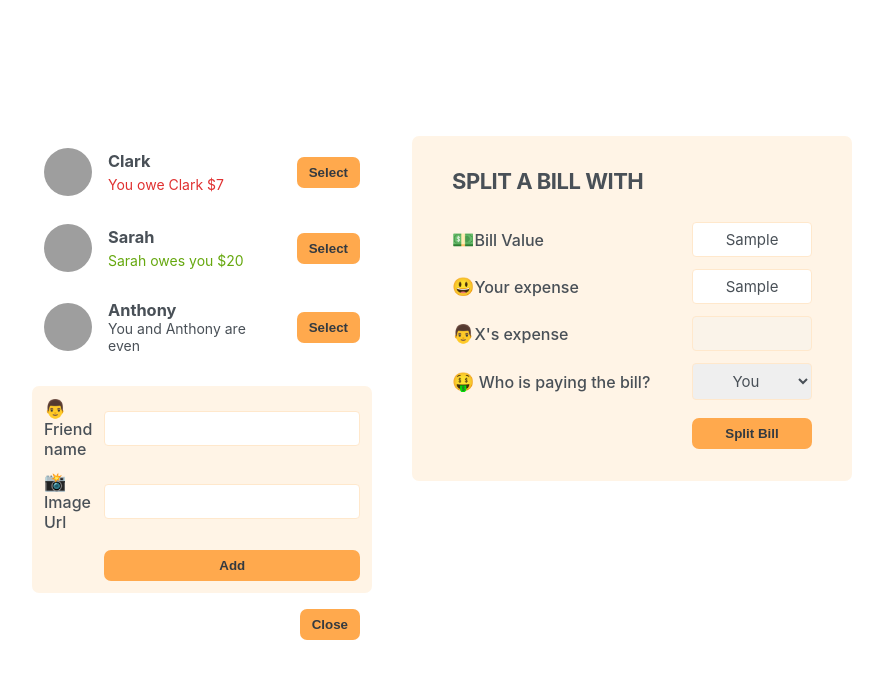
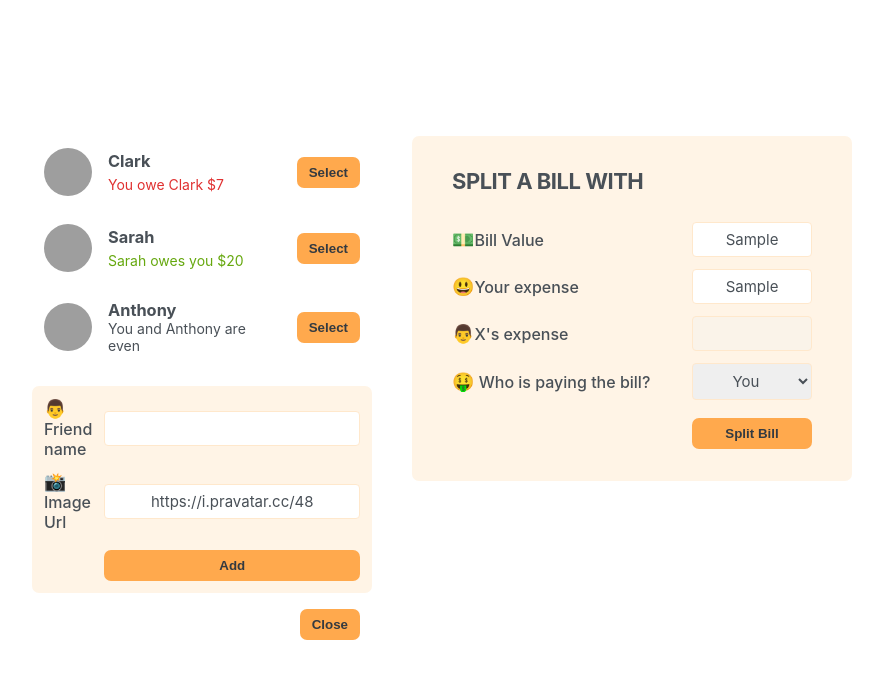
Before and after one commit to PramodYadav2711/06-eat-n-split, a React (Create React App) app: page / in a window 1280 px wide. Both pictures are taken after typing "Sample", "Sample" into the empty fields and a click on the button "Add Friend". Shown: the top 678 px of the page, without its empty margins (198-1081 px from the left). Built offline with nearby package versions, Linux system fonts and the light colour scheme; grey boxes are pictures that could not be loaded.

Commit message:
further devlopment on Add friend Component

```diff
--- a/src/App.js
+++ b/src/App.js
@@ -30,17 +30,22 @@ function Button({ children, onClick }) {
 }
 
 export default function App() {
+  const [friends, setFriends] = useState(initialFriends);
   const [showAddFriend, setShowAddFriend] = useState(false);
 
   function handleShowAddFriend() {
     setShowAddFriend((show) => !show);
   }
 
+  function handleAddFriend(friend) {
+    setFriends((friends) => [...friends, friend]);
+    setShowAddFriend(false);
+  }
   return (
     <div className="app">
       <div className="sidebar">
-        <FriendsList />
-        {showAddFriend && <FormAddFriend />}
+        <FriendsList friends={friends} />
+        {showAddFriend && <FormAddFriend onAddFriend={handleAddFriend} />}
         <Button onClick={handleShowAddFriend}>
           {showAddFriend ? "Close" : "Add Friend"}
         </Button>
@@ -52,8 +57,7 @@ export default function App() {
   );
 }
 
-function FriendsList() {
-  const friends = initialFriends;
+function FriendsList({ friends }) {
   return (
     <ul>
       {friends.map((friend) => (
@@ -88,14 +92,45 @@ function Friend({ friend }) {
   );
 }
 
-function FormAddFriend() {
+function FormAddFriend({ onAddFriend }) {
+  const [name, setName] = useState("");
+  const [image, setImage] = useState("https://i.pravatar.cc/48");
+
+  function handleSubmit(event) {
+    event.preventDefault();
+
+    if (!name || !image) return;
+
+    const id = crypto.randomUUID();
+
+    const newFriend = {
+      id,
+      name,
+      image: `${image}?=${id}`,
+      balance: 0,
+    };
+
+    onAddFriend(newFriend);
+
+    setName("");
+    setImage("https://i.pravatar.cc/48");
+  }
+
   return (
-    <form className="form-add-friend">
+    <form className="form-add-friend" onSubmit={handleSubmit}>
       <label>👨Friend name</label>
-      <input type="text" />
+      <input
+        type="text"
+        value={name}
+        onChange={(event) => setName(event.target.value)}
+      />
 
       <label>📸Image Url</label>
-      <input type="text" />
+      <input
+        type="text"
+        value={image}
+        onChange={(event) => setImage(event.target.value)}
+      />
 
       <Button>Add</Button>
     </form>
```
